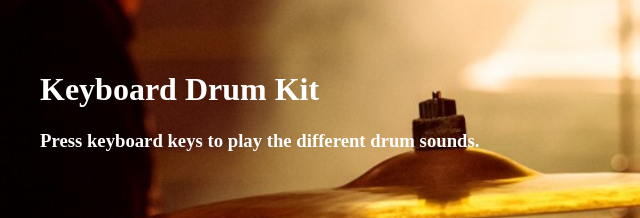
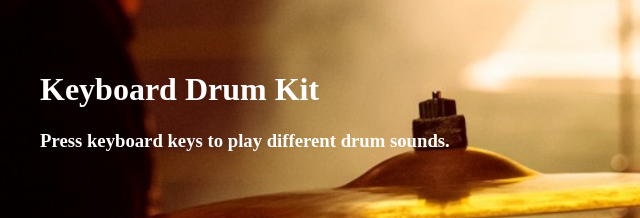
Before and after one commit to bbshub/javascript-drum, a website: page index.html in a window 1280 px wide. Shown: the top 218 px of the page, 10-650 px from the left. Drawn offline with Linux system fonts and the light colour scheme.

Commit message:
Update index.html

```diff
--- a/index.html
+++ b/index.html
@@ -11,7 +11,7 @@
 
 <body>
     <h1>Keyboard Drum Kit</h1>
-    <h3>Press keyboard keys to play the different drum sounds.</h3>
+    <h3>Press keyboard keys to play different drum sounds.</h3>
     <div class="container">
         <div class="key" data-key="65">
             <kbd>A</kbd>
```
